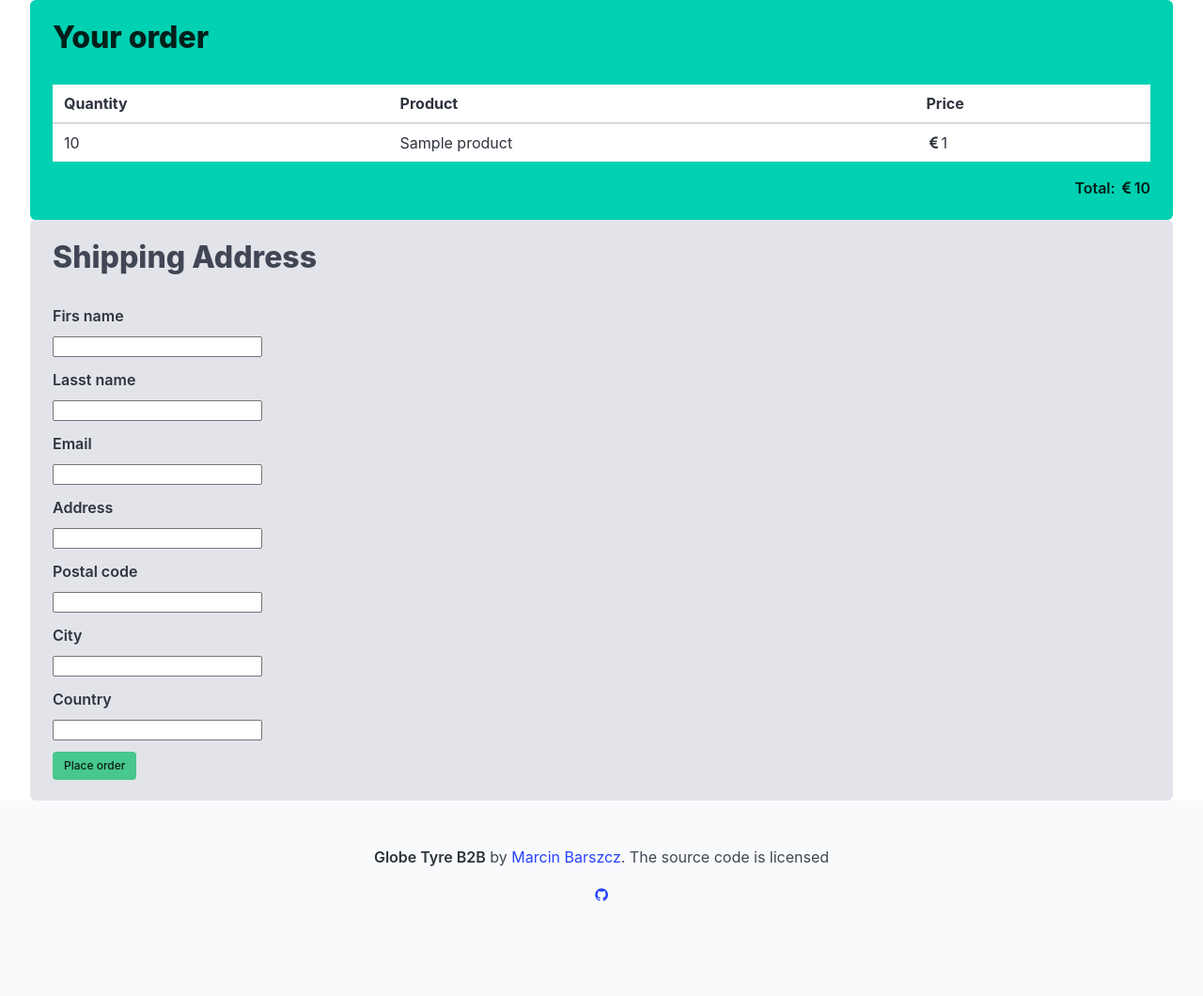
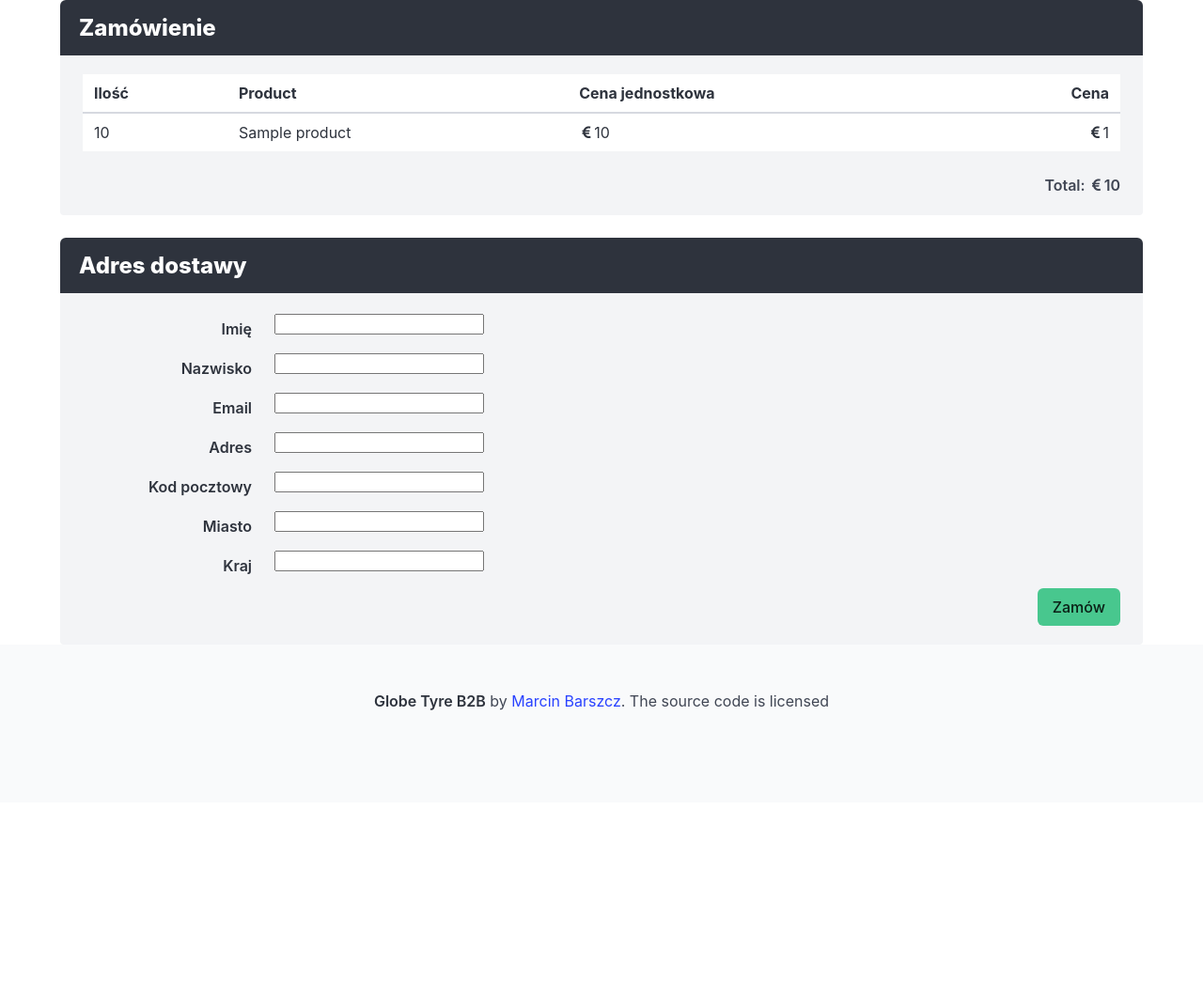
Before and after one commit to globetyre/b2b, a Django app: template orders/templates/orders/order/create.html in a window 1280 px wide. Shown: the part 52-1112 px from the top of the page at 94% size. After the commit the page ends 808 px from the top, so only its background shows below. Run offline with Django 3.2, Linux system fonts and the light colour scheme; the template is opened without the code that fills it: most values are stand-ins (such as "Sample title", 1, 10 or a date in 2020); form fields are guessed from the names that the template uses; some libraries are stand-ins or nearby versions.

Commit message:
poprawa wyglądu

```diff
--- a/account/views.py
+++ b/account/views.py
@@ -7,11 +7,11 @@ from django.contrib.auth.models import User
 from orders.models import Order
 from django.utils.decorators import method_decorator
 from django.contrib.auth.decorators import login_required, user_passes_test, permission_required
+from django.core.paginator import Paginator, EmptyPage, PageNotAnInteger
 
 
 class DashboardView(generic.ListView):
     model = User
-    paginate_by = 25
     template_name = 'account/dashboard.html'
     context_object_name = 'dashboard'
 
@@ -21,5 +21,7 @@ class DashboardView(generic.ListView):
 
     def get_context_data(self, **kwargs):
         context = super(DashboardView, self).get_context_data(**kwargs)
-        context["orders"] = Order.objects.filter(buyer=self.request.user)
+        orders_list = Order.objects.filter(buyer=self.request.user)
+
+        context["orders"] = orders_list
         return context
--- a/orders/templates/orders/order/create.html
+++ b/orders/templates/orders/order/create.html
@@ -1,22 +1,24 @@
 {% extends "shop/base.html" %}
 {% load widget_tweaks %}
 
-{% block title %}Checkout{% endblock %}
+{% block title %}Zamówienie{% endblock %}
 
 {% block content %}
-<div class="tile is-ancestor">
-    <div class="tile is-vertical">
-        <div class="tile">
-            <div class="tile is-parent is-vertical">
-                <article class="tile is-child notification is-primary">
-                <div class="content">
-                    <p class="title">Your order</p>
+
+<section id="cart-create">
+   <div class="container">
+    <article class="message">
+        <div class="message-header">
+            <p class="title is-4 has-text-white">Zamówienie</p>
+        </div>
+        <div class="message-body">
             <table class="table is-fullwidth">
                 <thead>
                     <tr>
-                                <th>Quantity</th>
+                        <th>Ilość</th>
                         <th>Product</th>
-                                <th>Price</th>
+                        <th>Cena jednostkowa</th>
+                        <th class="has-text-right">Cena</th>
                     </tr>
                 </thead>
                 <tbody>
@@ -24,123 +26,225 @@
                 <tr>
                     <td>{{ item.quantity }}</td>
                     <td>{{ item.product.name }}</td>
-                            <td><span class="icon is-small"><i class="fa fa-eur" aria-hidden="true"></i></span>{{ item.total_price }}</td>
+                    {% if request.user.profile.country == "Polska" %}
+                        <td>{{ item.price }} zł</td>
+                        <td class="has-text-right">{{ item.total_price }} zł</td>
+                    {% else %}
+                        <td><span class="icon is-small"><i class="fa fa-eur" aria-hidden="true"></i></span>{{ item.price }}</td>
+                        <td class="has-text-right"><span class="icon is-small"><i class="fa fa-eur" aria-hidden="true"></i></span>{{ item.total_price }}</td>
+                    {% endif %}
                 </tr>
                 {% endfor %}
                 </tbody>
             </table>
+            {% if request.user.profile.country == "Polska" %}
+                <p class="has-text-right"><strong>Total: {{ cart.get_total_price }} zł</strong></p>
+            {% else %}
                 <p class="has-text-right"><strong>Total: <span class="icon is-small"><i class="fa fa-eur" aria-hidden="true"></i></span>{{ cart.get_total_price }}</strong></p>
+            {% endif %}
+        </div>
     </article>
+
+    <article class="message">
+        <div class="message-header">
+            <p class="title is-4 has-text-white">Adres dostawy</p>
+        </div>
+        <div class="message-body">
+            {% if request.user.profile.b2b is True %}
+            <form action="." method="post">{% csrf_token %}
+                <div class="field is-horizontal">
+                    <div class="field-label is-normal">
+                        <label class="label">Imię</label>
+                    </div>
+                    <div class="field-body">
+                        <div class="field">
+                            <p class="control">
+                                {{ form.first_name|add_class:"input input-disabled" }}
+                            </p>
                         </div>
                     </div>
                 </div>
-    <div class="tile is-parent">
-        <article class="tile is-child notification is-light">
-            <div class="content">
-            <p class="title">Shipping Address</p>
-                {% if request.user.profile.b2b is True %}
-                    <form action="." method="post">{% csrf_token %}
+
+                <div class="field is-horizontal">
+                    <div class="field-label is-normal">
+                        <label class="label">Nazwisko</label>
+                    </div>
+                    <div class="field-body">
                         <div class="field">
-                            <label class="label">Firs name</label>
-                            <div class="control">
-                                {{ form.first_name|add_class:"input input-disabled" }}
+                            <p class="control">
+                                {{ form.last_name|add_class:"input input-disabled" }}
+                            </p>
                         </div>
                     </div>
+                </div>
+
+                <div class="field is-horizontal">
+                    <div class="field-label is-normal">
+                        <label class="label">Email</label>
+                    </div>
+                    <div class="field-body">
                         <div class="field">
-                            <label class="label">Lasst name</label>
-                            <div class="control">
-                                {{ form.last_name|add_class:"input input-disabled" }}
+                            <p class="control">
+                                {{ form.email|add_class:"input input-disabled" }}
+                            </p>
                         </div>
                     </div>
+                </div>
+
+                <div class="field is-horizontal">
+                    <div class="field-label is-normal">
+                        <label class="label">Adres</label>
+                    </div>
+                    <div class="field-body">
                         <div class="field">
-                            <label class="label">Email</label>
-                            <div class="control">
-                                {{ form.email|add_class:"input input-disabled" }}
+                            <p class="control">
+                                {{ form.address|add_class:"input input-disabled" }}
+                            </p>
                         </div>
                     </div>
+                </div>
+
+                <div class="field is-horizontal">
+                    <div class="field-label is-normal">
+                        <label class="label">Kod pocztowy</label>
+                    </div>
+                    <div class="field-body">
                         <div class="field">
-                            <label class="label">Address</label>
-                            <div class="control">
-                                {{ form.address|add_class:"input input-disabled" }}
+                            <p class="control">
+                                {{ form.postal_code|add_class:"input input-disabled" }}
+                            </p>
                         </div>
                     </div>
+                </div>
+
+                <div class="field is-horizontal">
+                    <div class="field-label is-normal">
+                        <label class="label">Miasto</label>
+                    </div>
+                    <div class="field-body">
                         <div class="field">
-                            <label class="label">Postal code</label>
-                            <div class="control">
-                                {{ form.postal_code|add_class:"input input-disabled" }}
+                            <p class="control">
+                                {{ form.city|add_class:"input input-disabled" }}
+                            </p>
                         </div>
                     </div>
+                </div>
+
+                <div class="field is-horizontal">
+                    <div class="field-label is-normal">
+                        <label class="label">Kraj</label>
+                    </div>
+                    <div class="field-body">
                         <div class="field">
-                            <label class="label">City</label>
-                            <div class="control">
-                                {{ form.city|add_class:"input input-disabled" }}
+                            <p class="control">
+                                {{ form.country|add_class:"input input-disabled" }}
+                            </p>
                         </div>
                     </div>
-                        <div class="field">
-                            <label class="label">Country</label>
+                </div>
+
+                <div class="field is-grouped is-grouped-right">
                     <div class="control">
-                                {{ form.country|add_class:"input input-disabled" }}
-                            </div>
-                        </div>
-                        <div class="field">
-                            <label class="label">Country</label>
-                            <div class="control">
-                                {{ form.delivery_price|add_class:"input input-disabled" }}
-                            </div>
-                        </div>
-                        <div class="field is-grouped">
-                            <div class="control">
-                                <button type="submit" class="button is-success is-small">Place order</button>
+                        <button type="submit" class="button is-success">Zamów</button>
                     </div>
                 </div>
             </form>
             {% else %}
             <form action="." method="post">{% csrf_token %}
+                <div class="field is-horizontal">
+                    <div class="field-label is-normal">
+                        <label class="label">Imię</label>
+                    </div>
+                    <div class="field-body">
                         <div class="field">
-                            <label class="label">Firs name</label>
-                            <div class="control">
+                            <p class="control">
                                 {{ form.first_name|add_class:"input" }}
+                            </p>
                         </div>
                     </div>
+                </div>
+
+                <div class="field is-horizontal">
+                    <div class="field-label is-normal">
+                        <label class="label">Nazwisko</label>
+                    </div>
+                    <div class="field-body">
                         <div class="field">
-                            <label class="label">Lasst name</label>
-                            <div class="control">
+                            <p class="control">
                                 {{ form.last_name|add_class:"input" }}
+                            </p>
                         </div>
                     </div>
+                </div>
+
+                <div class="field is-horizontal">
+                    <div class="field-label is-normal">
+                        <label class="label">Email</label>
+                    </div>
+                    <div class="field-body">
                         <div class="field">
-                            <label class="label">Email</label>
-                            <div class="control">
+                            <p class="control">
                                 {{ form.email|add_class:"input" }}
+                            </p>
                         </div>
                     </div>
+                </div>
+
+                <div class="field is-horizontal">
+                    <div class="field-label is-normal">
+                        <label class="label">Adres</label>
+                    </div>
+                    <div class="field-body">
                         <div class="field">
-                            <label class="label">Address</label>
-                            <div class="control">
+                            <p class="control">
                                 {{ form.address|add_class:"input" }}
+                            </p>
                         </div>
                     </div>
+                </div>
+
+                <div class="field is-horizontal">
+                    <div class="field-label is-normal">
+                        <label class="label">Kod pocztowy</label>
+                    </div>
+                    <div class="field-body">
                         <div class="field">
-                            <label class="label">Postal code</label>
-                            <div class="control">
+                            <p class="control">
                                 {{ form.postal_code|add_class:"input" }}
+                            </p>
                         </div>
                     </div>
+                </div>
+
+                <div class="field is-horizontal">
+                    <div class="field-label is-normal">
+                        <label class="label">Miasto</label>
+                    </div>
+                    <div class="field-body">
                         <div class="field">
-                            <label class="label">City</label>
-                            <div class="control">
+                            <p class="control">
                                 {{ form.city|add_class:"input" }}
+                            </p>
                         </div>
                     </div>
+                </div>
+
+                <div class="field is-horizontal">
+                    <div class="field-label is-normal">
+                        <label class="label">Kraj</label>
+                    </div>
+                    <div class="field-body">
                         <div class="field">
-                            <label class="label">Country</label>
-                            <div class="control">
+                            <p class="control">
                                 {{ form.country|add_class:"input" }}
+                            </p>
                         </div>
                     </div>
-                        <div class="field is-grouped">
+                </div>
+
+                <div class="field is-grouped is-grouped-right">
                     <div class="control">
-                                <button type="submit" class="button is-success is-small">Place order</button>
+                        <button type="submit" class="button is-success">Zamów</button>
                     </div>
                 </div>
             </form>
@@ -148,5 +252,5 @@
         </div>
     </article>
     </div>
-</div>
+</section>
 {% endblock %}
--- a/shop/templates/shop/base.html
+++ b/shop/templates/shop/base.html
@@ -51,10 +51,8 @@
                             {% if cart|length > 0 %}
                                 <a href="{% url 'cart:cart_detail' %}" class="navbar-item">
                                 <div class="tags has-addons">
-                                    <span class="tag is-primary">{{ total_items }}</span>
-                                    <span class="tag is-primary"><span class="icon is-small"><i class="fa fa-shopping-basket"></i></span></span>
-<!--                                    <span class="tag is-primary">{{ total_items }} sztuk{{ total_items|pluralize }}</span>-->
-
+                                    <span class="tag is-info">{{ total_items }}</span>
+                                    <span class="tag is-info"><span class="icon is-small"><i class="fa fa-shopping-basket"></i></span></span>
                                 </div>
                                 </a>
                             {% else %}
@@ -90,11 +88,6 @@
                     <p>
                         <strong>Globe Tyre B2B</strong> by <a href="https://github.com/marcinbarszcz">Marcin Barszcz</a>. The source code is licensed
                     </p>
-                    <p>
-                        <a class="icon" href="https://github.com/jgthms/bulma">
-                            <i class="fa fa-github"></i>
-                        </a>
-                    </p>
                 </div>
             </div>
         </footer>
```
Also changed, not shown: account/templates/account/dashboard.html (+15 -15 lines), cart/templates/cart/detail.html (+11 -10 lines), db.sqlite3, 1 other file. Lines whose indentation alone changed are shown as unchanged.
